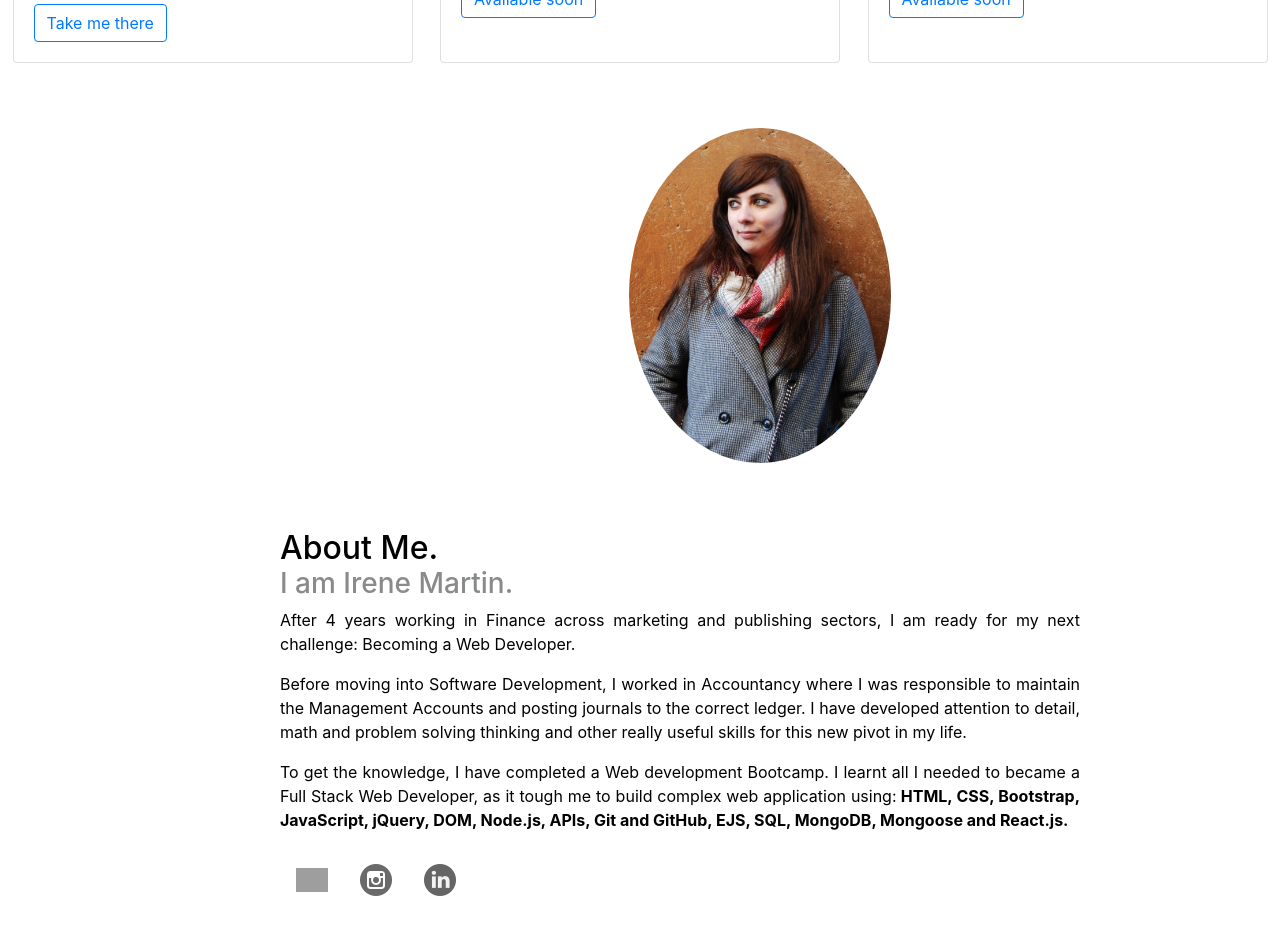
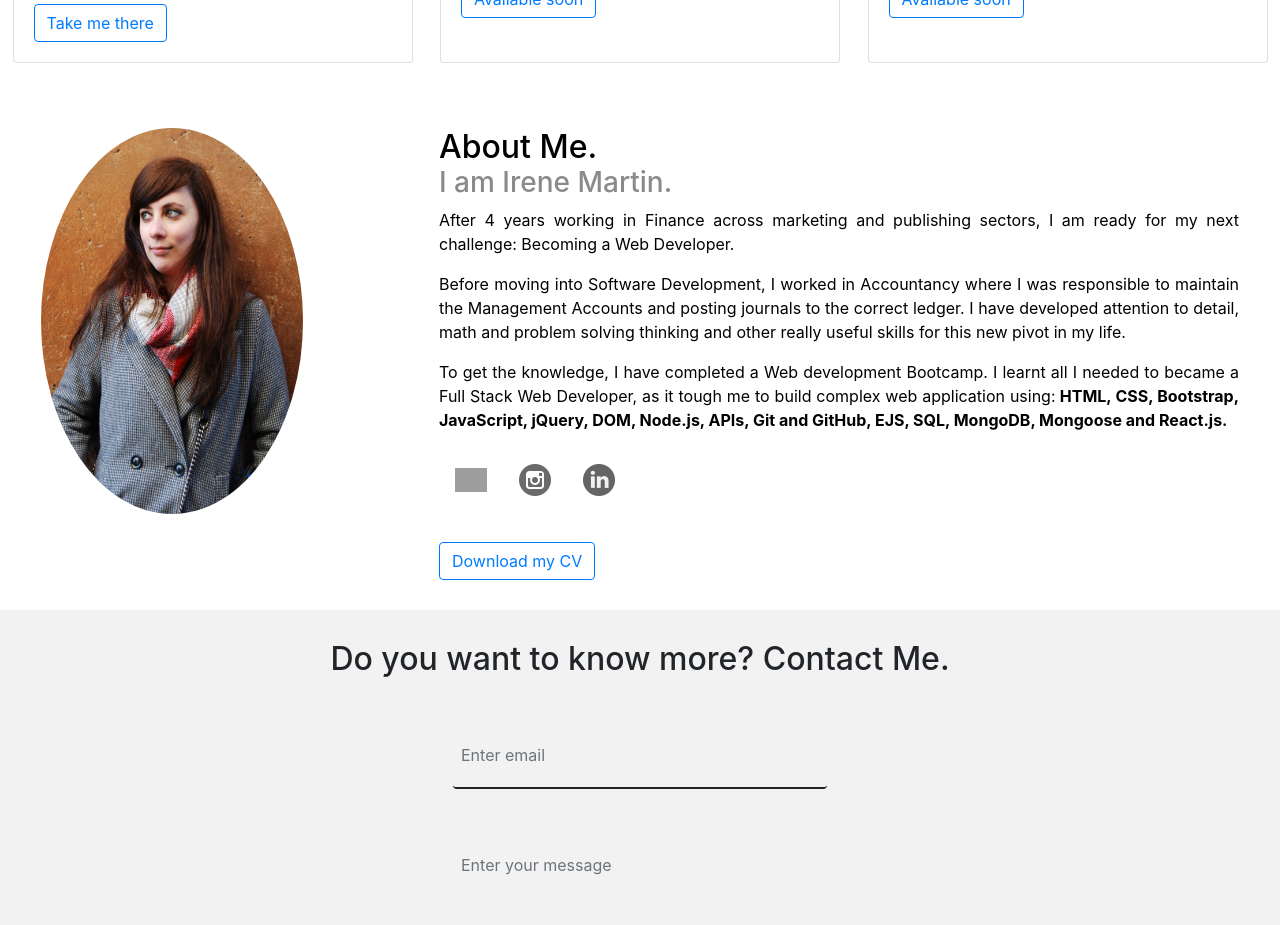
Before and after one commit to IMartinMenendez/portfolio, a React (Create React App) app: page / in a window 1280 px wide. Shown: the part 1120-2045 px from the top of the page. Built offline with nearby package versions, Linux system fonts and the light colour scheme; grey boxes are pictures that could not be loaded.

Commit message:
changing margins in Cards updated

```diff
--- a/src/components/AboutMe.css
+++ b/src/components/AboutMe.css
@@ -1,6 +1,5 @@
 .picture {
     width: 20%;
-    margin-left: 15rem;
     margin-bottom: 5%;
 }
 
```
